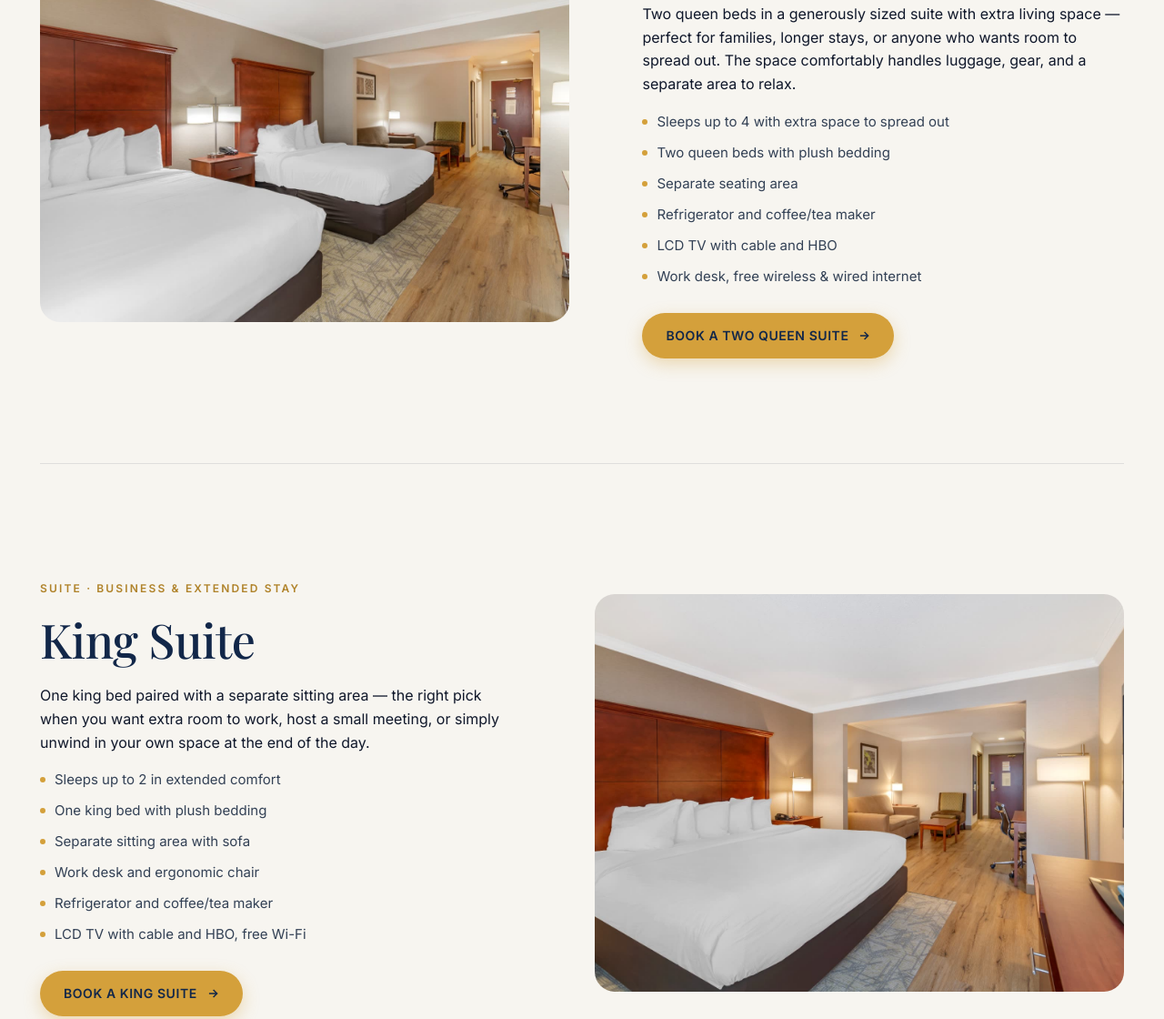
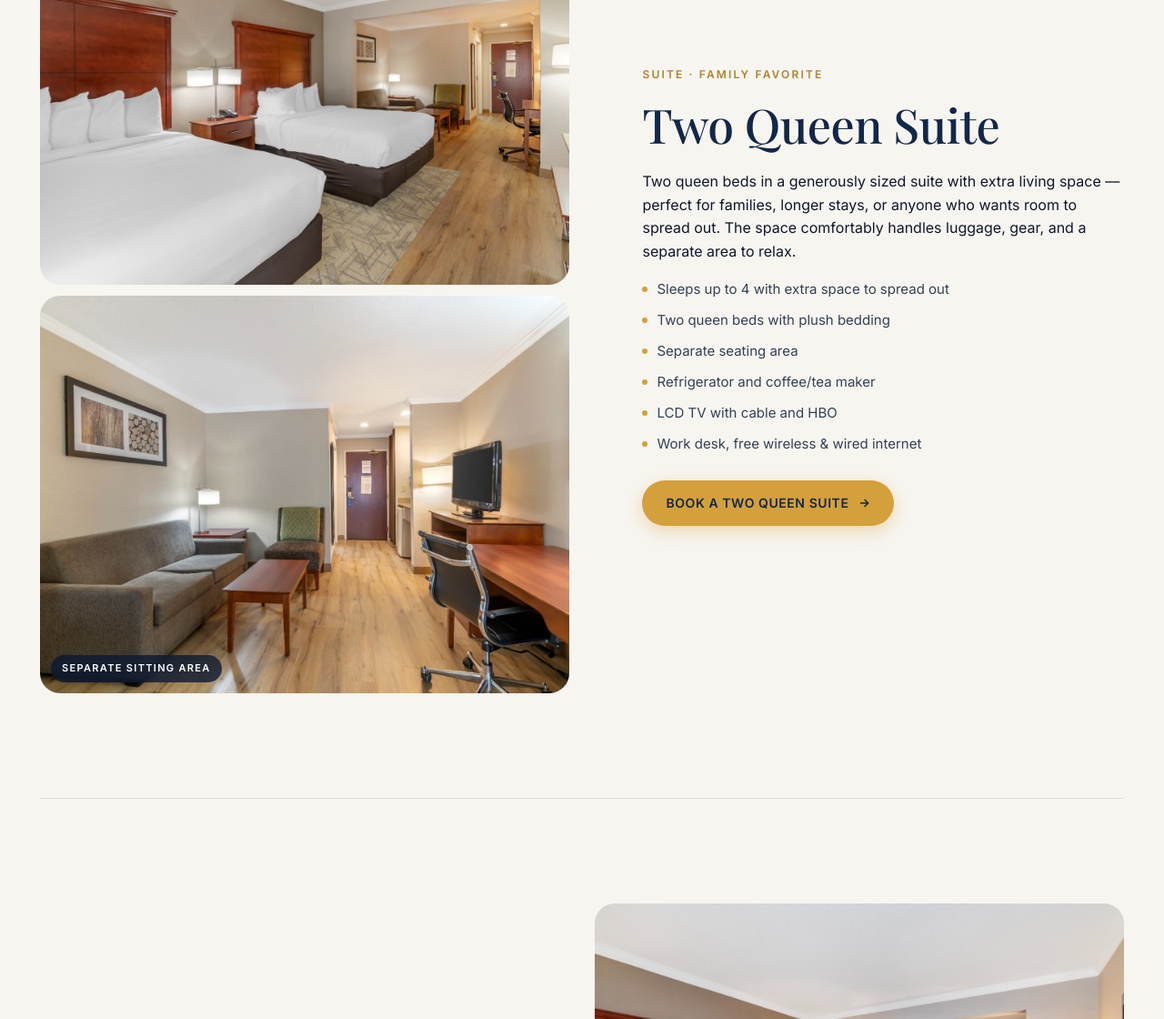
Before and after one commit to kayurp19/syracuse-grand, a plain HTML site: page rooms.html in a window 1280 px wide. Shown: the part 2649-3769 px from the top of the page at 91% size. Drawn offline with nearby package versions, Linux system fonts and the light colour scheme; a web font is replaced by a local one.

Commit message:
Suites: add second photo (sitting area) on Two Queen Suite and King Suite cards

```diff
--- a/rooms.html
+++ b/rooms.html
@@ -145,7 +145,15 @@
 
     <!-- Two Queen Suite -->
     <article id="two-queen-suite" class="split section reveal" style="border-top: 1px solid var(--line);">
-      <div class="split__media"><img src="./assets/images/room-two-queen-suite.jpg" alt="Spacious Two Queen Suite with two queen beds and sitting area at Syracuse Grand hotel" loading="lazy"/></div>
+      <div class="split__media">
+        <div class="suite-gallery">
+          <img src="./assets/images/room-two-queen-suite.jpg" alt="Spacious Two Queen Suite with two queen beds at Syracuse Grand hotel" loading="lazy"/>
+          <figure>
+            <img src="./assets/images/room-two-queen-suite-sitting.jpg" alt="Two Queen Suite separate sitting area with sofa and work desk at Syracuse Grand hotel" loading="lazy"/>
+            <figcaption>Separate sitting area</figcaption>
+          </figure>
+        </div>
+      </div>
       <div>
         <p class="eyebrow">Suite · Family Favorite</p>
         <h2 class="serif" style="margin: 16px 0 20px;">Two Queen Suite</h2>
@@ -166,7 +174,15 @@
 
     <!-- King Suite -->
     <article id="king-suite" class="split split--reverse section reveal" style="border-top: 1px solid var(--line);">
-      <div class="split__media"><img src="./assets/images/room-king-suite.jpg" alt="King Suite with king bed and separate sitting area at Syracuse Grand hotel" loading="lazy"/></div>
+      <div class="split__media">
+        <div class="suite-gallery">
+          <img src="./assets/images/room-king-suite.jpg" alt="King Suite with king bed and adjoining sitting area at Syracuse Grand hotel" loading="lazy"/>
+          <figure>
+            <img src="./assets/images/room-king-suite-sitting.jpg" alt="King Suite separate sitting area with sofa and work desk at Syracuse Grand hotel" loading="lazy"/>
+            <figcaption>Separate sitting area</figcaption>
+          </figure>
+        </div>
+      </div>
       <div>
         <p class="eyebrow">Suite · Business &amp; Extended Stay</p>
         <h2 class="serif" style="margin: 16px 0 20px;">King Suite</h2>
--- a/style.css
+++ b/style.css
@@ -278,6 +278,14 @@ h4 { font-size: clamp(18px, 1.6vw, 22px); }
 .split__media { border-radius: var(--radius-lg); overflow: hidden; aspect-ratio: 4/3; }
 .split__media img { width: 100%; height: 100%; object-fit: cover; }
 
+/* Suite gallery: bed shot + sitting area shot stacked */
+.split__media:has(.suite-gallery) { aspect-ratio: auto; border-radius: 0; overflow: visible; }
+.suite-gallery { display: grid; gap: var(--s-3); }
+.suite-gallery > img,
+.suite-gallery figure img { width: 100%; height: 100%; object-fit: cover; display: block; border-radius: var(--radius-lg); aspect-ratio: 4/3; }
+.suite-gallery figure { margin: 0; position: relative; }
+.suite-gallery figcaption { position: absolute; left: 12px; bottom: 12px; background: rgba(11, 25, 49, 0.78); color: #fff; padding: 6px 12px; border-radius: 999px; font-size: 11px; letter-spacing: 0.12em; text-transform: uppercase; font-weight: 600; backdrop-filter: blur(4px); }
+
 /* ----------------- Footer ----------------- */
 .footer { background: var(--navy-deep); color: rgba(255,255,255,.78); padding: 80px 0 40px; }
 .footer__grid { display: grid; gap: 48px; grid-template-columns: 1fr; }
```
